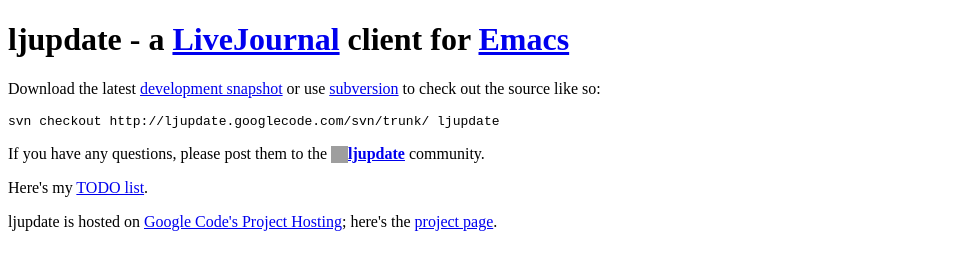
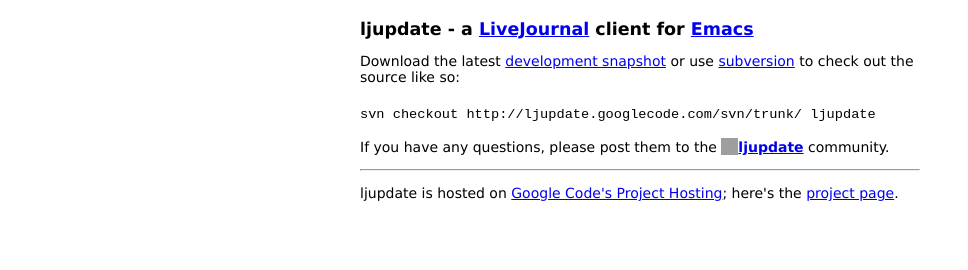
Before and after one commit to hober/ljupdate, a plain HTML site: page index.html in a window 1280 px wide. Shown: the whole page, without its empty margins (0-968 px from the left). Drawn offline with Linux system fonts and the light colour scheme; grey boxes are pictures that could not be loaded.

Commit message:
styled home page a bit. removed reference to TODO.
git-svn-id: https://ljupdate.googlecode.com/svn/trunk@5 e25b6a91-9619-0410-a269-c760fbc1eb27

```diff
--- a/index.html
+++ b/index.html
@@ -3,6 +3,24 @@
 <html xmlns="http://www.w3.org/1999/xhtml" xml:lang="en">
   <head>
     <title>ljupdate - a LiveJournal client for Emacs</title>
+    <style type="text/css">
+      body {
+        font-family: "Lucida Grande", Helvetica, sans-serif;
+        font-size: 87.5%;
+        margin: 0 auto;
+        padding: 0.5em;
+        width: 40em;
+      }
+
+      h1 {
+        font-size: 1.25em;
+      }
+
+      pre {
+        font-family: Consolas, "Bitstream Vera Sans Mono", Monaco, monospaced;
+        font-size: 1.2em;
+      }
+    </style>
   </head>
 
   <body>
@@ -27,11 +45,7 @@
       community.
     </p>
 
-    <p>
-      Here's my
-      <a href="http://hober.backpackit.com/pub/19187"
-         >TODO list</a>.
-    </p>
+    <hr />
 
     <p>
       ljupdate is hosted on
```
